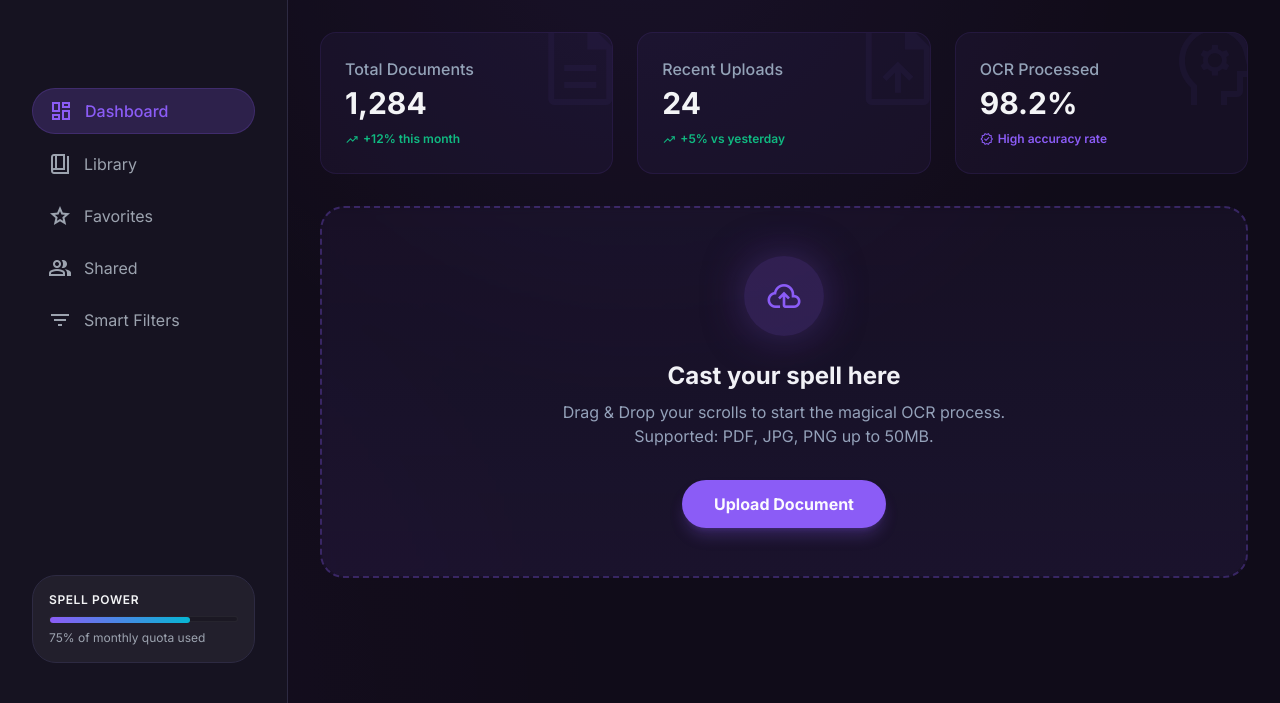
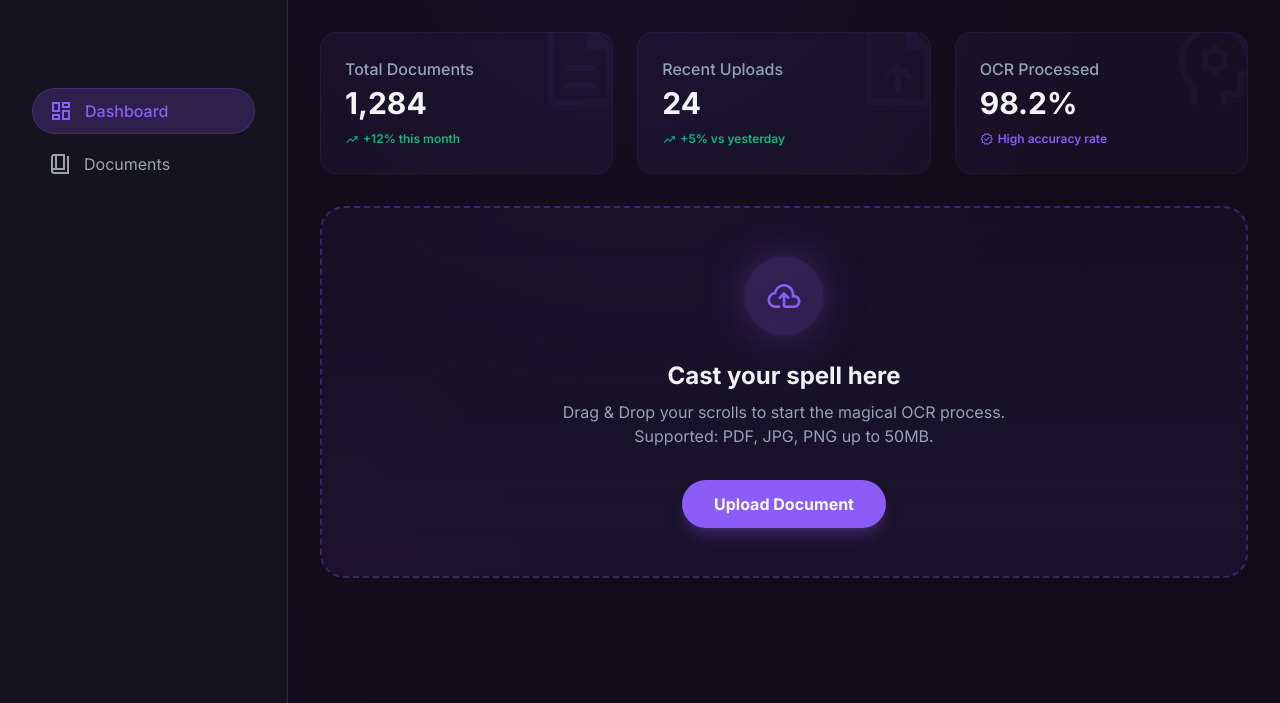
Before and after one commit to Sprinter05/magicdocu, a Django app: page /dashboard/ in a window 1280 px wide. Shown: the part 97-800 px from the top of the page. Run offline with Django 5.2, Linux system fonts and the light colour scheme; the visitor is signed in with stand-in values (Sample User, id 1); parts of the project's set-up code (start-up, migrations or seed data) failed here and were passed over; some libraries are stand-ins or nearby versions.

Commit message:
Remove unecessary elements in dashboard

```diff
--- a/backend/core/templates/dashboard.html
+++ b/backend/core/templates/dashboard.html
@@ -69,36 +69,11 @@
                 <span>Dashboard</span>
             </a>
             <a class="flex items-center gap-3 px-4 py-2.5 rounded-xl text-text-secondary hover:bg-white/5 hover:text-text-primary transition-colors"
-                href="#">
+                href="/documents">
                 <span class="material-symbols-outlined">book_4</span>
-                <span>Library</span>
-            </a>
-            <a class="flex items-center gap-3 px-4 py-2.5 rounded-xl text-text-secondary hover:bg-white/5 hover:text-text-primary transition-colors"
-                href="#">
-                <span class="material-symbols-outlined">star</span>
-                <span>Favorites</span>
-            </a>
-            <a class="flex items-center gap-3 px-4 py-2.5 rounded-xl text-text-secondary hover:bg-white/5 hover:text-text-primary transition-colors"
-                href="#">
-                <span class="material-symbols-outlined">group</span>
-                <span>Shared</span>
-            </a>
-            <a class="flex items-center gap-3 px-4 py-2.5 rounded-xl text-text-secondary hover:bg-white/5 hover:text-text-primary transition-colors"
-                href="#">
-                <span class="material-symbols-outlined">filter_list</span>
-                <span>Smart Filters</span>
+                <span>Documents</span>
             </a>
         </nav>
-        <div class="p-4 mt-auto">
-            <div class="bg-white/5 rounded-xl p-4 border border-border-dark">
-                <p class="text-xs font-semibold text-text-primary uppercase tracking-wider mb-2">Spell Power</p>
-                <div class="w-full bg-black/20 rounded-full h-1.5 mb-2 border border-white/5">
-                    <div class="bg-gradient-to-r from-primary to-secondary-accent h-1.5 rounded-full"
-                        style="width: 75%"></div>
-                </div>
-                <p class="text-xs text-text-secondary">75% of monthly quota used</p>
-            </div>
-        </div>
     </aside>
 
     <main class="flex-1 overflow-y-auto bg-background-light dark:bg-background-dark/30">
```
